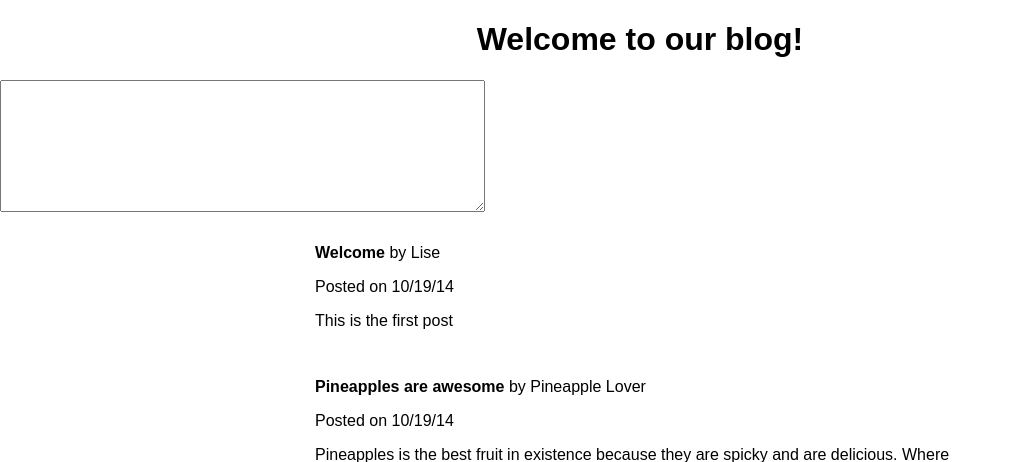
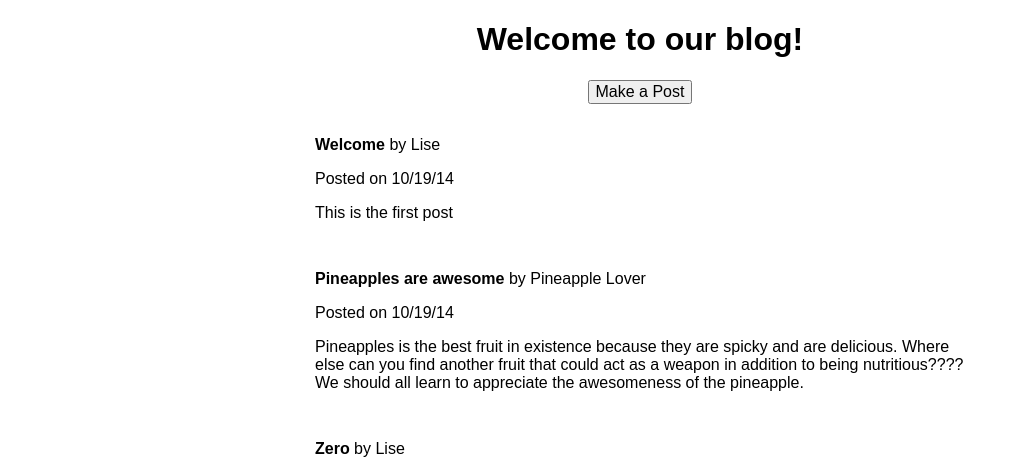
Before and after one commit to koprty/BlogGroup5, a Flask app: page / in a window 1280 px wide. Shown: the top 462 px of the page, without its empty margins (0-1026 px from the left). Run offline with Flask 2, Linux system fonts and the light colour scheme.

Commit message:
added button for makingpost

```diff
--- a/templates/index.html
+++ b/templates/index.html
@@ -7,8 +7,9 @@
 <body>
   <h1>Welcome to our blog!</h1>
   <div class = "form">
-    <textarea rows="7" cols = "50">
-      </textarea>
+    <form>
+   <center> <!--<textarea rows="7" cols = "50">
+      </textarea>--><button type="submit" name="makePost" value="submit">Make a Post</button> </center>
    </div>
   {% for post in posts %}
   <div class="wrap">
```
